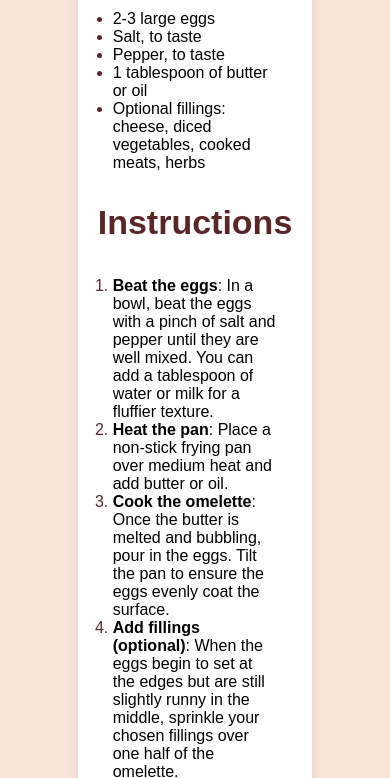
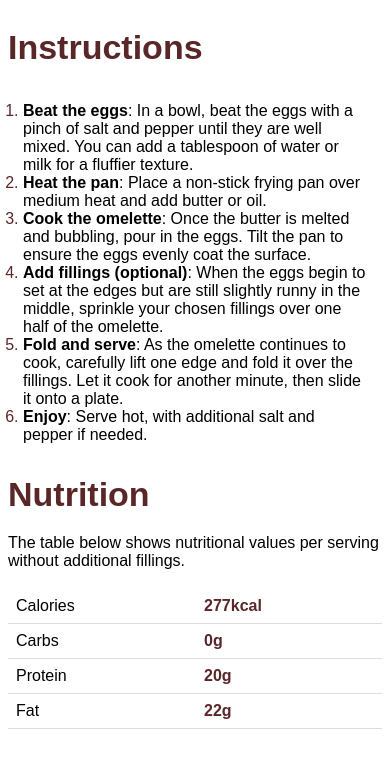
Before and after one commit to MK013467/frontend_mentor_sols, a plain HTML site: page index.html in a window 390 px wide. Shown: the part 715-1493 px from the top of the page. After the commit the page ends 1452 px from the top, so only its background shows below. Drawn offline with Linux system fonts and the light colour scheme.

Commit message:
add media query

```diff
--- a/index.html
+++ b/index.html
@@ -15,30 +15,18 @@
     justify-self: center;
     font-family: Arial, sans-serif;
     background-color:  #f8e5da; /* Color outside the frame */
-    justify-content: center;
 
-}
+  }
 
-#main {
+    #main {
     background-color: #FFFFFF; /* Frame color */
     width: 60%; /* Adjust the width as needed */
     margin: 5% 25% 5% 25%;
     padding: 20px;
     box-shadow: 0 0 10px rgba(0, 0, 0, 0.1); /* Optional: adds a shadow for a 3D effect */
     border-radius: 15px; /* Optional: rounds the corners of the frame */
-}
-
-@media (max-wifth: 768px) {
-  #main{
-    width: 90%;
-    margin: 5% 5% 5% 5%;
   }
 
-  body{
-    flex-direction: column;
-    justify-content: flex-start;
-  }
-}
 
 
     #Nutrition-table {
@@ -113,6 +101,23 @@
       border:none;
     }
 
+
+  @media (max-width: 700px) {
+    #main{
+      width: 100%;
+      margin: 0;
+      padding:0;
+      border:none;
+      box-shadow: none;
+      border-radius: 0;
+      flex-direction: column; /* Stacks flex items vertically on smaller screens */
+      justify-content: flex-start; /* Aligns content to the top */
+    }
+
+    body{
+      background-color: white;
+    }
+  }
 
   </style>
 </head>
```
